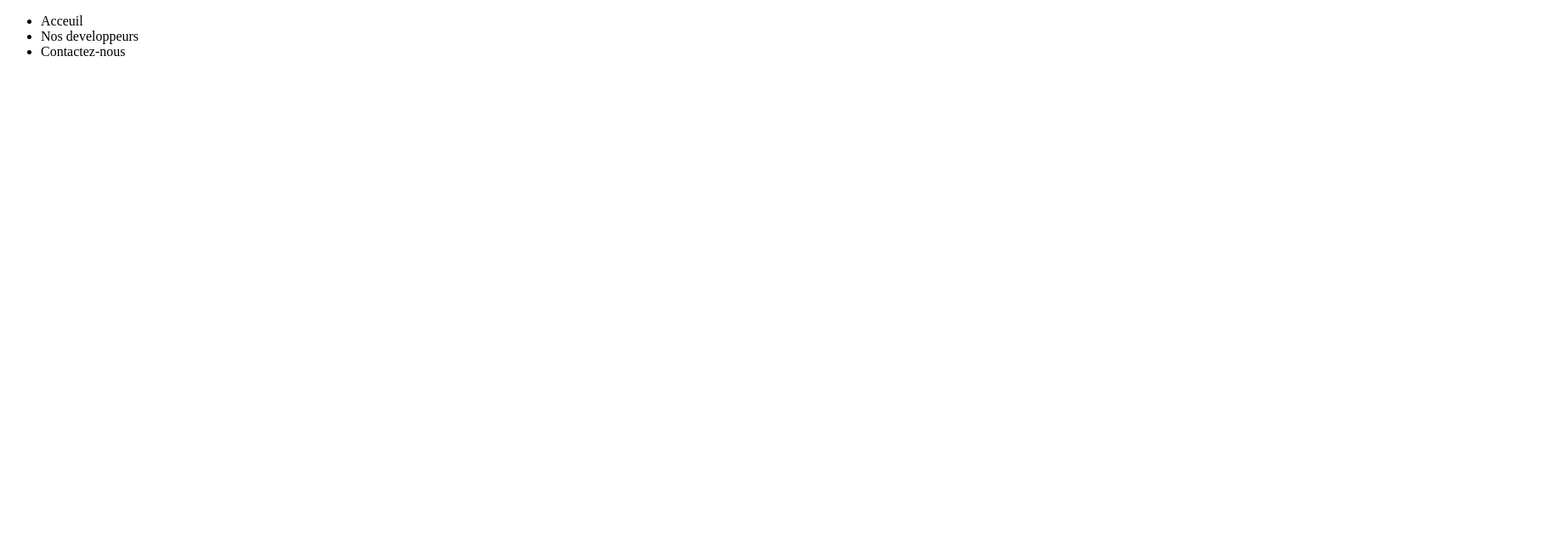
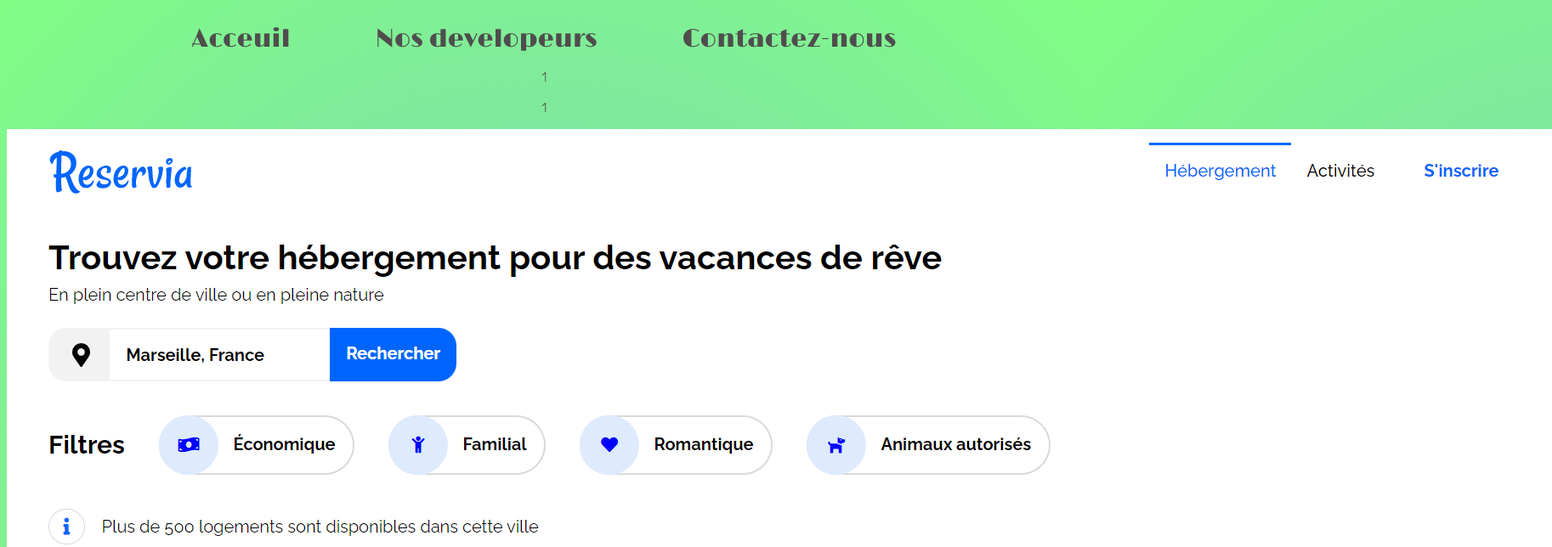
Before and after one commit to SergeMiro/sergemiro.site, a plain HTML site: page index.html in a window 1280 px wide. Shown: the top 644 px of the page at 85% size, 1826 px wide, since content can reach past the window. Drawn offline with nearby package versions, Linux system fonts and the light colour scheme.

Commit message:
Correction of Menu for nav>lu>li

```diff
--- a/css/style.css
+++ b/css/style.css
@@ -0,0 +1,68 @@
+
+@import url('https://fonts.googleapis.com/css2?family=Limelight&display=swap');
+@import url('https://fonts.googleapis.com/css2?family=Fredoka:wght@300&display=swap');
+
+
+body{
+font-family: 'Fredoka', sans-serif;
+text-decoration: none;
+background: rgb(126,209,185);
+background: radial-gradient(circle, rgba(126,209,185,1) 0%, rgba(70,252,76,0.6837936572814256) 100%);
+}
+
+.headerMenu .menu {
+    display: inline-flex;
+    text-align: center;
+    font-family: 'Limelight', cursive;
+    font-size: 30px;
+    text-decoration: none;
+    list-style: none;
+    margin: 0;
+    padding: 0;
+    margin-top: 20px;
+
+}
+
+li{
+    margin-left: 50px;
+    margin-right: 50px;
+}
+
+li a:hover{
+    background-color: rgb(233, 241, 241);
+    border: 0.05rem solid rgb(102, 140, 133) ;
+    border-radius: 10px;
+    padding: 3px;
+    color: rgb(152, 148, 148);
+    transition: all .35s;
+}
+
+li a:after{
+   color: red;
+}
+
+
+
+.main {
+    max-width: 1440px;
+    width: auto;
+    height: auto;
+    margin: auto;
+  }
+
+ a {
+    text-decoration: none;
+    color: rgb(79, 77, 77);
+}
+
+.headerMenuBlock {
+    display: flex;
+   justify-content: center;
+   max-width: 100%;
+   width: auto;
+}
+
+p  {
+    text-align: center;
+    color: rgb(79, 77, 77);
+}
--- a/index.html
+++ b/index.html
@@ -4,21 +4,62 @@
   <meta charset="UTF-8">
   <meta name="viewport" content="width=device-width, initial-scale=1.0">
   <title>Miro Development</title>
-  <style>
-    @import url(css/style.css);
-  </style>
+<link rel="stylesheet" href="css/style.css">
 </head>
 
-
+  <!-- HEADER - La tete de notre site -->
 <body>
 <header">
-<nav class="headerMenu">
-  <ul id="menu">
-    <li class="menuNavLink" href="index.html">Acceuil</li>
-    <li class="menuNavLink" href="ourDevelopers.html">Nos developpeurs</li>
-    <li class="menuNavLink" href="contact.html"">Contactez-nous</li>
-  </ul>
-</nav>
+<div class="headerMenuBlock">
+  <nav class="headerMenu">
+    <ul class="menu">
+      <li>
+        <a href="index.html">Acceuil</a>
+      </li>
+      <li>
+        <a href="ourDevelopers.html">Nos developeurs</a>
+      </li>
+      <li>
+        <a href="contact.html">Contactez-nous</a>
+      </li>
+    </ul>
+  </nav>
+</div>
+
+
+  <!-- MAIN - le corps de notre site-->
+<main>
+
+    <!-- First site-->
+  <section class="reservia">
+    <p>1</p>
+    <div class="imgReservia">
+      <p>1</p>
+      <img src="img/site1.PNG" alt="ReserviaSite">
+      <a href="img/site1.PNG"></a>
+    </div>
+  </section>
+
+    <!-- Seconde site-->
+  <section class="ohMyFood">
+    <div class="imgOhMyFood">
+      <p>2</p>
+      <a href="img/site2.PNG"></a>
+    </div>
+  </section>
+
+  <!--Thirth site-->
+  <section class="gameOn">
+    <div class="imgGameOn">
+      <p>3</p>
+      <a href="img/site3.PNG"></a>
+    </div>
+  </section>
+
+
+
+</main>
+
 
 
 
```
Also changed, not shown: img/site1.PNG (added), img/site2.PNG (added), img/site3.PNG (added).
